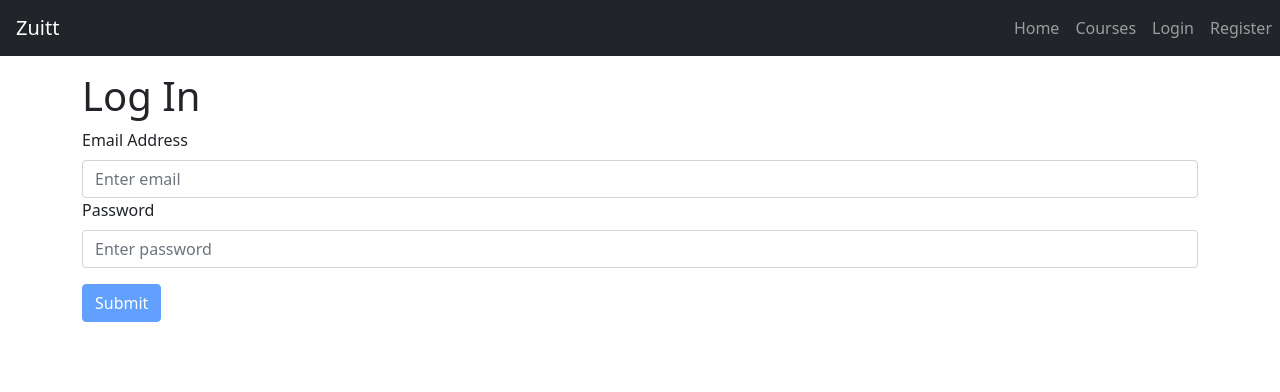
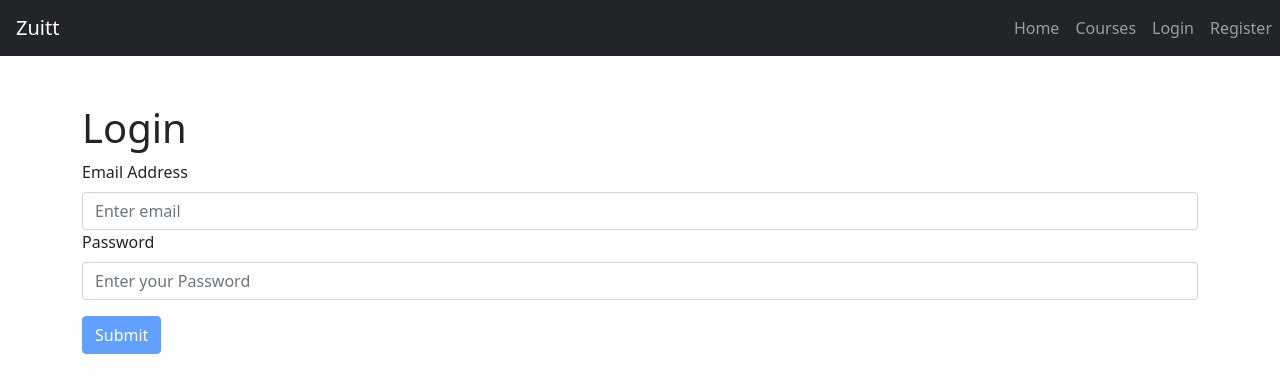
Before and after one commit to MarvinOrias/ReactJS, a React (Create React App) app: page /login in a window 1280 px wide. Shown: the top 392 px of the page. Built offline with nearby package versions, Linux system fonts and the light colour scheme.

Commit message:
work with fetch from back end

```diff
--- a/src/App.js
+++ b/src/App.js
@@ -1,30 +1,50 @@
+import { useState } from 'react';
 import './App.css';
 import AppNavBar from './components/AppNavBar';
-import { Container } from 'react-bootstrap';
 import Home from './pages/Home';
 import CoursePage from './pages/CoursePage';
 import Register from './pages/Register';
 import Login from './pages/Login';
 import Logout from './pages/Logout';
+import Page404 from './pages/Page404';
+import { Container } from 'react-bootstrap';
+import { UserProvider } from './UserContext';
 
 //react-router
 //BrowserRouter as Router(alternative)
 import { BrowserRouter, Routes, Route } from 'react-router-dom';
 
+
+//<>..</> (Fragment) needs to add if we added multiple components/html tags
 function App() {
+
+    //state hook for the user state that defined here for global scope
+    //This will be used to store the user information and will be used for validating if a user is logged in on the app or not
+    const [ user, setUser ] = useState({
+        email: localStorage.getItem('email')
+    })
+
+    //function for clearing localStorage on logout
+    const unsetUser = () => {
+        localStorage.clear();
+    }
+
   return (
+    <UserProvider value = {{ user, setUser, unsetUser }} >
         <BrowserRouter>
             <AppNavBar />
             <Container>
                 <Routes>
-          <Route path="/" element={<Home />} />
-          <Route path="/courses" element={<CoursePage />} />
-          <Route path="/register" element={<Register />} />
-          <Route path="/login" element={<Login />} />
-          <Route path="/logout" element={<Logout />} />
+                    <Route path="/" element={ <Home /> }/>
+                    <Route path="/courses" element={ <CoursePage /> }/>
+                    <Route path="/register" element={ <Register /> }/>
+                    <Route path="/login" element={ <Login /> }/>
+                    <Route path="/logout" element={ <Logout /> }/>
+                    <Route path="*" element={ <Page404 /> } />
                 </Routes>
             </Container>
         </BrowserRouter>
+    </UserProvider>
   );
 }
 
--- /dev/null
+++ b/src/UserContext.js
@@ -0,0 +1,11 @@
+import React from 'react';
+
+//It creates a Context object
+//A context object, as the name states is a data type of an object that can be used to store information that can be shared to other components with in the app
+//we used this to avoid the use of prop-drilling
+const UserContext = React.createContext();
+
+//Provider component -> it allows the other components to consume/use the context object and supply the necessary information needed to the context object
+export const UserProvider = UserContext.Provider;
+
+export default UserContext;
--- a/src/components/AppNavBar.js
+++ b/src/components/AppNavBar.js
@@ -1,15 +1,21 @@
+import { useState, useContext } from 'react';
 //React bootstrap components
 import { Navbar, Nav } from 'react-bootstrap';
+//react-router
 import { Link } from 'react-router-dom';
-import { useState } from 'react';
+import UserContext from '../UserContext';
 
 export default function AppNavbar() {
 
-	let [ getUser, setUser ] = useState(localStorage.getItem('email'));
-	console.warn(getUser);
+
+	const { user } = useContext(UserContext);
+	//Store the user information (email) in the state
+	//getItem gets the key in the localStorage
+	// const [ user, setUser ] = useState(localStorage.getItem('email'))
+	// console.log(user)
 
 	return(
-			<Navbar bg="dark" expand="lg" variant="dark">
+		<Navbar bg="dark" expand="lg" variant="dark" className="mb-5">
 			<Navbar.Brand className="ms-3">Zuitt</Navbar.Brand>
 			<Navbar.Toggle aria-controls="basic-navbar-nav"/>
 			<Navbar.Collapse id="basic-navbar-nav">
@@ -17,18 +23,22 @@ export default function AppNavbar() {
 					<Nav.Link as={Link} to="/">Home</Nav.Link>
 					<Nav.Link as={Link} to="/courses">Courses</Nav.Link>
 
-					{(getUser !== null) ?
+
+					{(user.email !== null) ?
 						<Nav.Link as={Link} to="/logout">Logout</Nav.Link>
+
 						:
 						<>
 							<Nav.Link as={Link} to="/login">Login</Nav.Link>
 							<Nav.Link as={Link} to="/register">Register</Nav.Link>
 						</>
+
+
 					}
 				</Nav>
 			</Navbar.Collapse>
+
 		</Navbar>
+
 		)
 }
-
-//export default AppNavbar
--- a/src/components/CourseCard.js
+++ b/src/components/CourseCard.js
@@ -65,7 +65,7 @@ export default function CourseCard({courseProp}) {
 					<Card.Text>Enrollees: {getCount}</Card.Text>
 
 					{isOpen ? <Button variant="info" onClick={enroll}>Enroll</Button>
-					: <Button variant="info" onClick={enroll} disabled className="ms-3">Enroll</Button>}
+					: <Button variant="info" onClick={enroll} disabled className="">Slots full</Button>}
 				</Card.Body>
 			</Card>
 		)
--- a/src/pages/Login.js
+++ b/src/pages/Login.js
@@ -1,55 +1,108 @@
+import { useState, useEffect, useContext } from 'react';
 import { Form, Button } from 'react-bootstrap';
-import { useState, useEffect } from 'react';
 import Swal from 'sweetalert2';
+import UserContext from '../UserContext';
+import { Navigate } from 'react-router-dom';
 
 export default function Login() {
 
-	let [ getEmail, setEmail ] = useState('');
-	let [ getPass, setPass ] = useState('');
-	let [ getIsActive, setIsActive ] = useState(true);
+	/*
+		note for fetch()
+			-it is a method in JS wc allows to send a request to an api and process its response.
+
+		fethc(`url`, {optional object})
+		-url from api
+		-optional object wc contains additional info about requests such as method, body and headers: content-type, aauthorization
+
+		//getting a response is usuallt a two-stage process
+		.then(response => response.json()) - parse response as JSON
+		.then(actualData => console.log(actualData)) - process the result of the response
+	*/
+
+	//Consume the User Context object and it's properties to use for user validation and to get the email coming from the login
+	const { user, setUser } = useContext(UserContext);
+
+	const [ email, setEmail ] = useState('');
+	const [ password, setPassword ] = useState('');
+
+	//button
+	const [ isActive, setIsActive ] = useState(true);
 
 	useEffect(() => {
-		if(getEmail !== '' && getPass !== ''){
+		if(email !== '' && password !== '') {
 			setIsActive(true);
-		}
-		else{
+		} else {
 			setIsActive(false);
 		}
-	}, [getEmail, getPass]);
+	}, [email, password])
 
-	function authentication(e){
+	function authentication(e) {
 		e.preventDefault();
 
-		//set credentials of user in local storage of web
-		//localStorage.setItem(key(propertyName), value)
-		//localStorage saves info to localStorage
-		localStorage.setItem('email', getEmail);
+/*		//Set the email of the authenticated user in the localStorage
+		//localStorage.setItem('propertyName', value)
+		//setItem to store information in localStorage
+		localStorage.setItem('email', email);
+
+		//set the global user state to have properties obtained from local storage
+		setUser({
+			email: localStorage.getItem('email')
+		})
 
 		//clear inputs
 		setEmail('');
-		setPass('');
+		setPassword('');
 
 		Swal.fire({
-			title: "YEEEEEEEEESSS",
-			icon: "success",
-			text: `${getEmail} has been verified`
-		});
+			title: 'Yay!',
+			icon: 'success',
+			text: `${email} has been verified! Welcome!`
+		})*/
+
+		fetch('http://localhost:4000/users/login', {
+			method: 'POST',
+			headers: {'Content-Type': 'application/json'},
+			body: JSON.stringify({
+				email: email, //from useState
+				password: password //from useState
+			})
+		})
+		.then((response) => response.json())
+		.then((data) => {
+			console.log(data);
+		})
 	}
 
 	return(
+		(user.email !== null) ?
+		<Navigate to="/courses" />
+
+		:
+
 		<Form onSubmit={e => authentication(e)}>
+            <h1>Login</h1>
 			<Form.Group>
-				<h1 className="mt-3">Log In</h1>
 				<Form.Label>Email Address</Form.Label>
-					<Form.Control className="registerText" type="email" placeholder="Enter email" required value={getEmail} onChange={(e) => setEmail(e.target.value)}/>
+				<Form.Control
+				    type="email"
+				    placeholder="Enter email"
+				    required
+				    value={email}
+				    onChange={e => setEmail(e.target.value)}
+				    />
 			</Form.Group>
 
 			<Form.Group>
 				<Form.Label>Password</Form.Label>
-					<Form.Control className="registerText" type="password" placeholder="Enter password" required value={getPass} onChange={(e) => setPass(e.target.value)}/>
+				<Form.Control
+				    type="password"
+				    placeholder="Enter your Password"
+				    required
+				    value={password}
+				    onChange={e => setPassword(e.target.value)}
+				    />
 			</Form.Group>
-
-				{ getIsActive ?
+			{ isActive ?
 			<Button variant="primary" type="submit" className="mt-3">
 				Submit
 			</Button>
@@ -58,7 +111,8 @@ export default function Login() {
 				Submit
 			</Button>
 			}
+		</Form>
 
-			</Form>
+
 		)
 }
--- a/src/pages/Logout.js
+++ b/src/pages/Logout.js
@@ -1,10 +1,25 @@
+import { useContext, useEffect } from 'react';
 import { Navigate } from 'react-router-dom';
+import UserContext from '../UserContext';
 
-export default function logout(){
-	//delete data save in localStorage
-	localStorage.clear();
+export default function Logout() {
+
+	const { unsetUser, setUser } = useContext(UserContext);
+
+	//Clear the localStorage of the user's information
+	unsetUser();
+
+	//Set the user state back to it's original value
+	useEffect(() => {
+		setUser({
+			email: null
+		})
+	}, [])
+
 
 	return(
-			<Navigate to="/" />
+
+		<Navigate to="/" />
+
 		)
 }
--- /dev/null
+++ b/src/pages/Page404.js
@@ -0,0 +1,14 @@
+import { useLocation } from 'react-router-dom';
+import { Alert, Button, Row, Col } from 'react-bootstrap'
+import { Link } from 'react-router-dom';
+
+export default function Page404(){
+	return(
+			<Row>
+				<Col>
+					<h1>Error 404: Page not found</h1>
+					<Button variant="success" as={Link} to="/">Return Home</Button>
+				</Col>
+			</Row>
+		)
+}
--- a/src/pages/Register.js
+++ b/src/pages/Register.js
@@ -1,8 +1,13 @@
 import { Form, Button } from 'react-bootstrap';
-import {useState, useEffect} from 'react';
+import {useState, useEffect, useContext} from 'react';
 import Swal from 'sweetalert2';
+import UserContext from '../UserContext';
+import { Navigate } from 'react-router-dom';
 
 export default function Register(){
+
+	const { user } = useContext(UserContext);
+
 	let [getEmail, setEmail] = useState('');
 	let [getPass, setPass] = useState('');
 	let [getVerifyPass, setVerifyPass] = useState('');
@@ -34,6 +39,8 @@ export default function Register(){
 	}
 
 	return (
+			(user.email !== null) ?
+			<Navigate to="/courses" /> :
 			<Form onSubmit={e => registerUser(e)}>
 			<h1>Register</h1>
 				<Form.Group>
```
Lines whose indentation alone changed are shown as unchanged.
